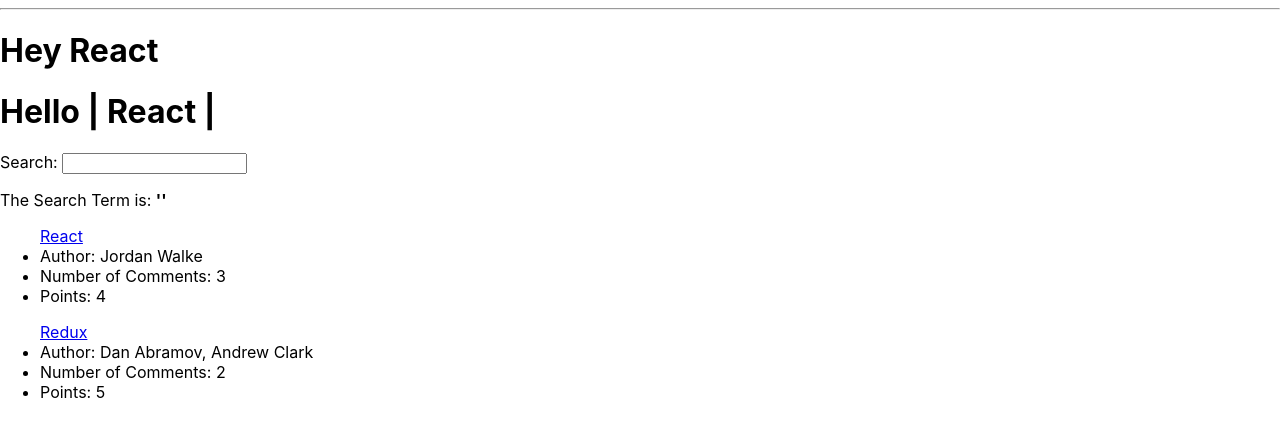
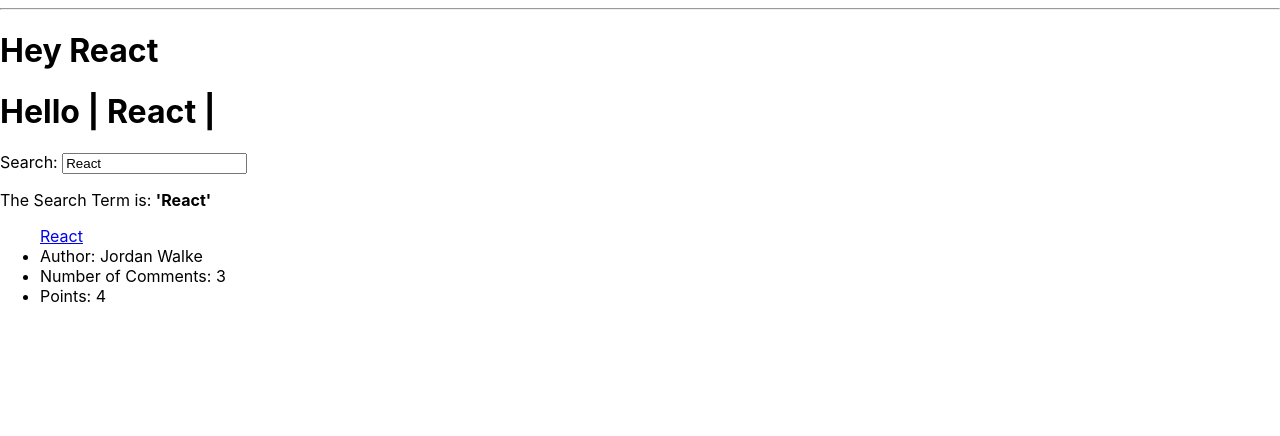
Before and after one commit to toddnguyen47/road-to-react-robin-wieruch, a React (Create React App) app in the folder hacker-stories/: page / in a window 1280 px wide. Shown: the top 436 px of the page. Built offline with nearby package versions, Linux system fonts and the light colour scheme.

Commit message:
Finish React Controlled Components

```diff
--- a/hacker-stories/src/App.js
+++ b/hacker-stories/src/App.js
@@ -37,6 +37,8 @@
 }
 
 const Search = (props) => {
+  console.log("In Search Component");
+  console.log(props);
   // (B) Use the callback function
   return (
     <div>
@@ -48,7 +50,12 @@
       <h1>Hello {getTitle("React")}</h1>
 
       <label htmlFor="search">Search: </label>
-      <input id="search" type="text" onChange={props.onSearch} />
+      <input
+        id="search"
+        type="text"
+        onChange={props.onSearch}
+        value={props.searchTerm}
+      />
 
       <p>
         The Search Term is: <strong>'{props.searchTerm}'</strong>
@@ -81,12 +88,11 @@
     },
   ];
 
-  const [searchTerm, setSearchTerm] = React.useState("");
+  const [searchTerm, setSearchTerm] = React.useState("React");
 
   // (A) Introduce callback function. Pass this function via `props`
   const handleSearch = (event) => {
     // (C) Calls back to the place where it was introduced
-    // console.log(event.target.value);
     setSearchTerm(event.target.value);
   };
 
```
